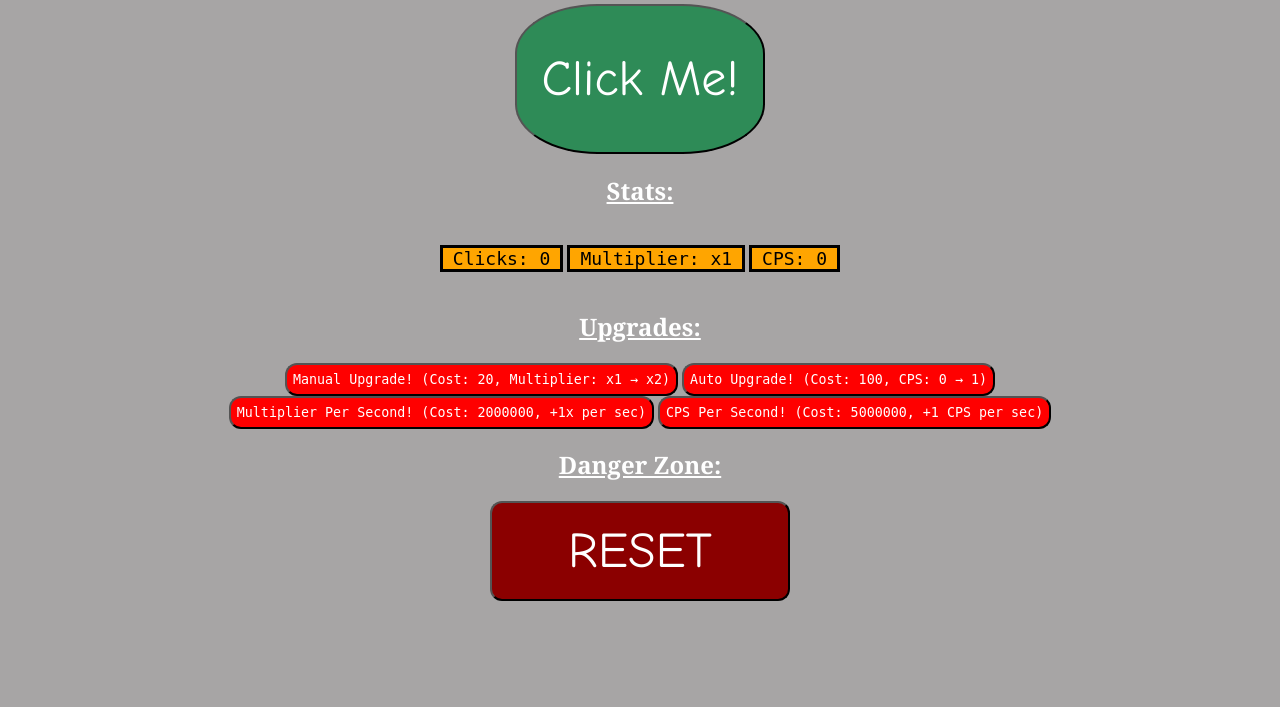
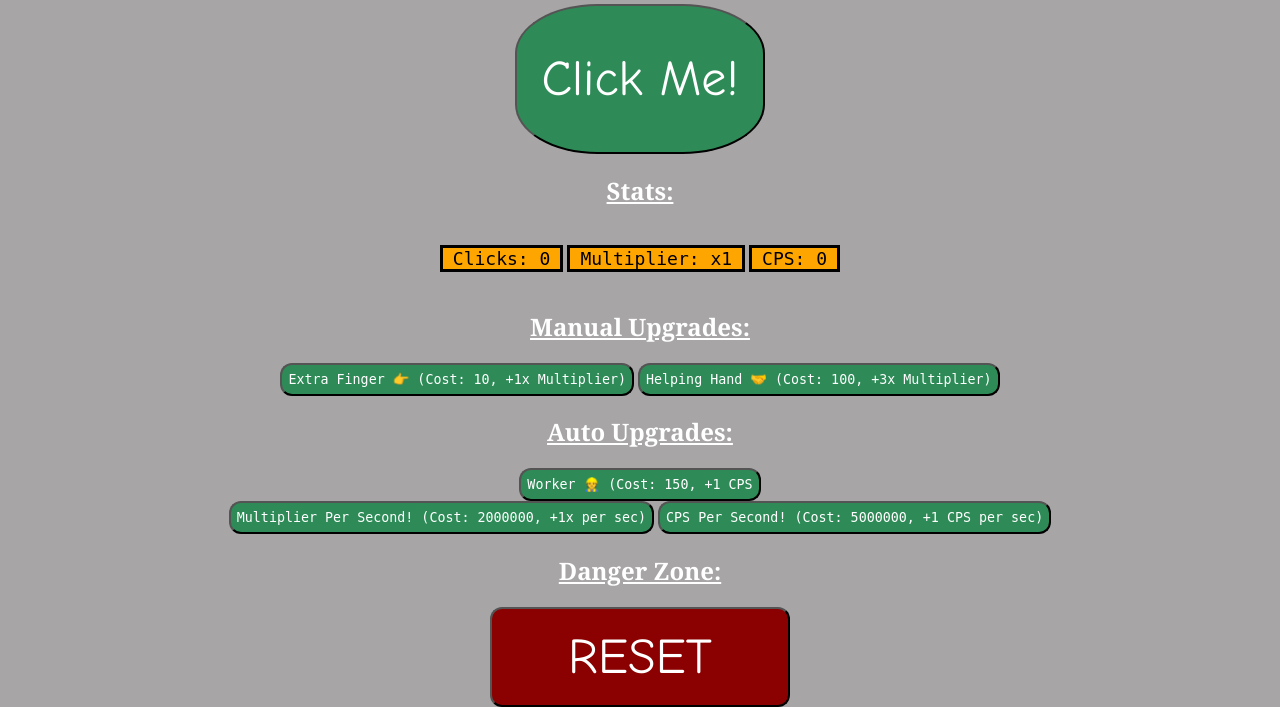
Before and after one commit to SlyerV/clickr, a plain HTML site: page index.html in a window 1280 px wide. Shown: the part 104-811 px from the top of the page. Drawn offline with Linux system fonts and the light colour scheme.

Commit message:
Update index.html

```diff
--- a/index.html
+++ b/index.html
@@ -36,28 +36,43 @@
     <p class=stats id=mult>Multiplier: x1</p>
     <p class=stats id=cps>CPS: 0</p>
     <div>
-      <h2> Upgrades: </h2>
+      <h2>Manual Upgrades:</h2>
     </div>
     <div>
       <button
         type="button"
         class="button"
         class="upgrade"
-        id=manup
-        onclick="manbuy()"
-        onmouseover="onHover('manup')"
-        onmouseleave="offHover('manup')"
-        >Manual Upgrade! (Cost: 20, Multiplier: x1 → x2)
+        id=finger
+        onclick="manbuy(finger)"
+        onmouseover="onHover('finger')"
+        onmouseleave="offHover('finger')"
+        >Extra Finger 👉 (Cost: 10, +1x Multiplier)
       </button>
       <button
         type="button"
         class="button"
         class="upgrade"
-        id=autoup
-        onclick="autobuy()"
-        onmouseover="onHover('autoup')"
-        onmouseleave="offHover('autoup')"
-        >Auto Upgrade! (Cost: 100, CPS: 0 → 1)</button>
+        id=hand
+        onclick="manbuy(hand)"
+        onmouseover="onHover('hand')"
+        onmouseleave="offHover('hand')"
+        >Helping Hand 🤝 (Cost: 100, +3x Multiplier)
+      </button>
+    </div>
+    <div>
+      <h2>Auto Upgrades:</h2>
+    </div>
+    <div>
+      <button
+        type="button"
+        class="button"
+        class="upgrade"
+        id=worker
+        onclick="autobuy(worker)"
+        onmouseover="onHover('worker')"
+        onmouseleave="offHover('worker')"
+        >Worker 👷 (Cost: 150, +1 CPS</button>
     </div>
     <div>
       <button
```
